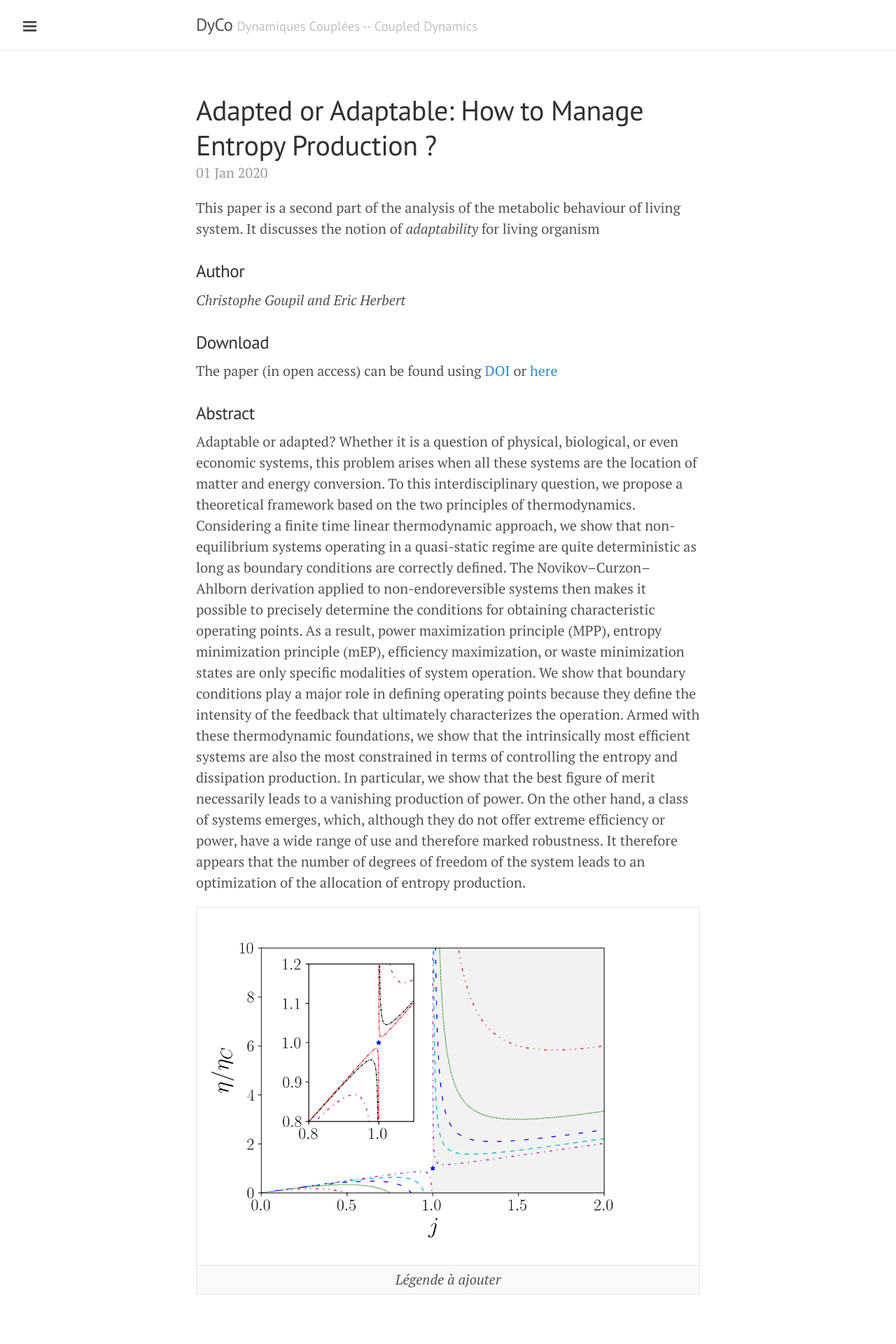
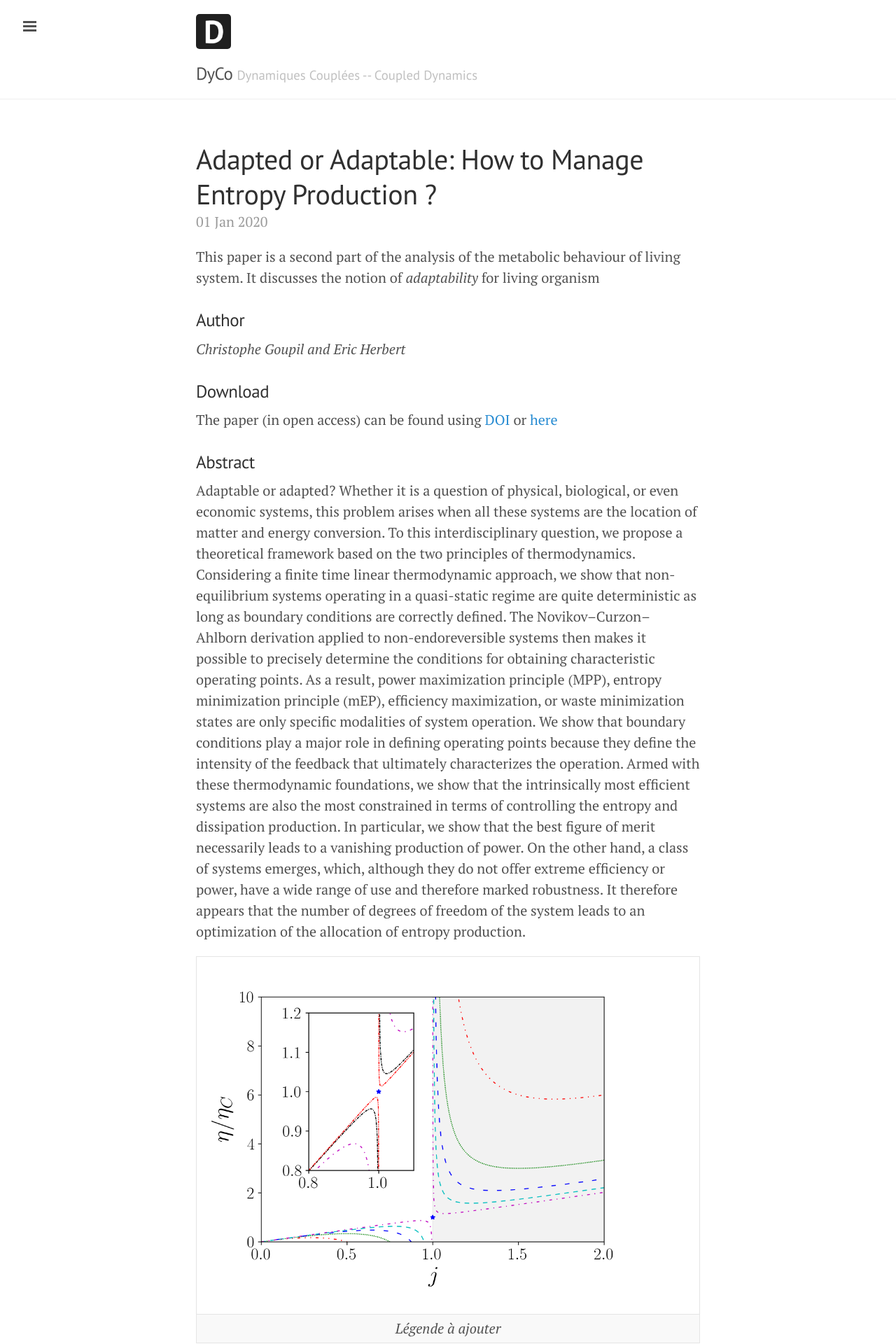
Before and after one commit to dyco-uparis/DyCo, a Jekyll site: the page built from index.html, in a window 1280 px wide. Shown: the top 1920 px of the page at 70% size. Built offline with Jekyll 4.4.1, drawn with Linux system fonts in a browser that asks for light colours; the list of posts is cut into pages by our own code.

Commit message:
Update _config.yml

```diff
--- a/_config.yml
+++ b/_config.yml
@@ -9,9 +9,9 @@
 permalink:        pretty
 
 # Setup
-title:            DyCo
+title:            '<img src="../public/apple-touch-icon-144-precomposed.png" width="50"> DyCo'
 tagline:          'Dynamiques Couplées -- Coupled Dynamics'
-description:      '<img src="../public/apple-touch-icon-144-precomposed.png" width="50"> Dyco est une équipe du laboratoire <a href="http://www.lied-pieri.univ-paris-diderot.fr/" target="_blank">LIED</a> de <a href="https://u-paris.fr/" target="_blank">l université de Paris</a> qui s intéresse à la thermodynamique hors d équilibre et à ses conséquences sur le monde qui nous entoure'
+description:      'Dyco est une équipe du laboratoire <a href="http://www.lied-pieri.univ-paris-diderot.fr/" target="_blank">LIED</a> de <a href="https://u-paris.fr/" target="_blank">l université de Paris</a> qui s intéresse à la thermodynamique hors d équilibre et à ses conséquences sur le monde qui nous entoure'
 url:              http://lanyon.getpoole.com
 #logo:             "/public/apple-touch-icon-144-precomposed.png"
 
```
